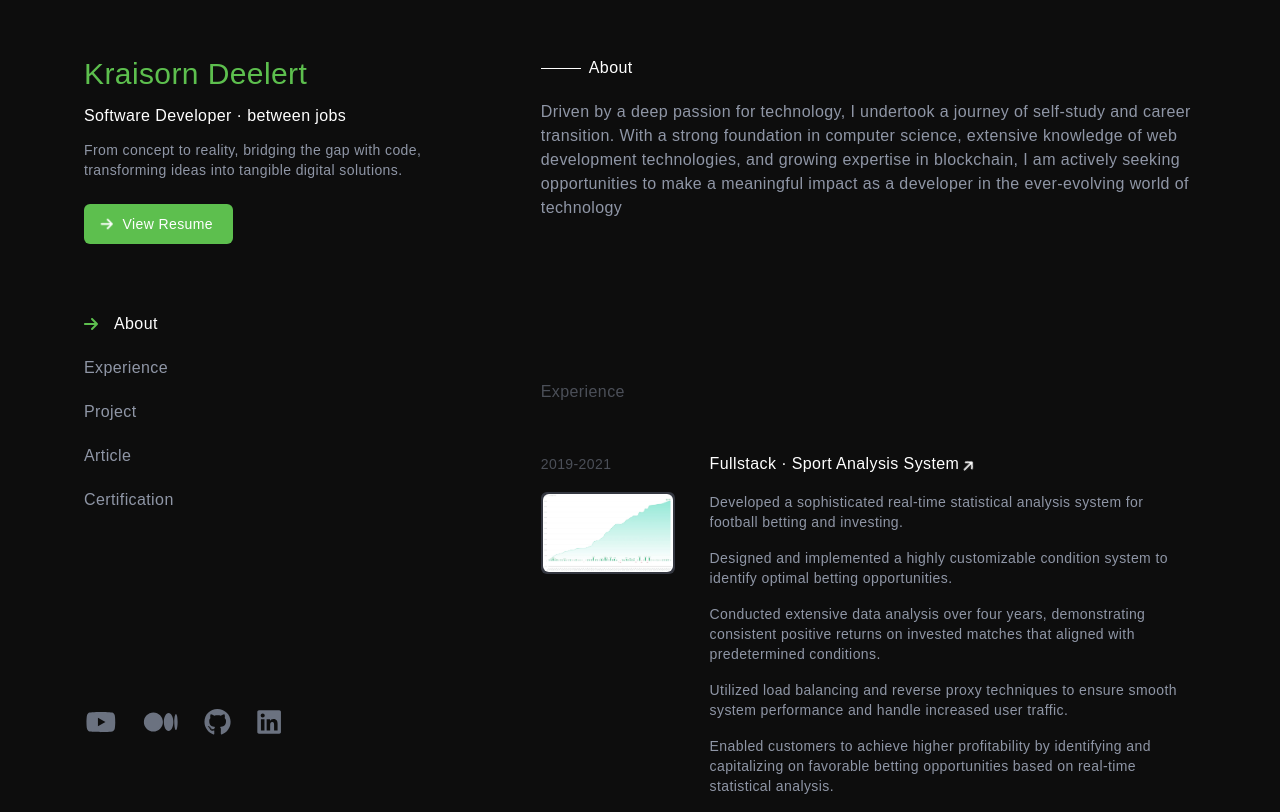
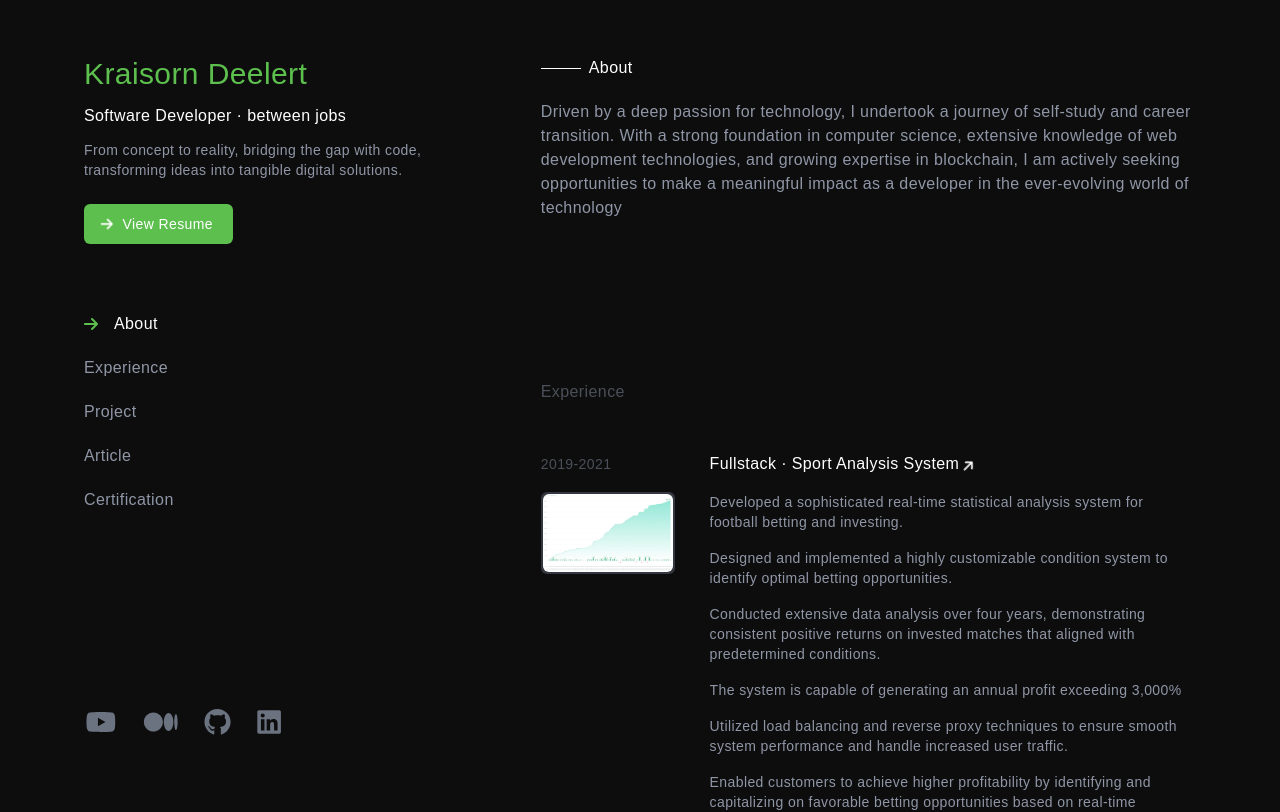
Before and after one commit to tOxicV4p0r/portfolio-v2, a React (Create React App) app: page / in a window 1280 px wide. Shown: the top 812 px of the page. Built offline with nearby package versions, Linux system fonts and the light colour scheme; no server answers.

Commit message:
update resume

```diff
--- a/src/contents/experience.js
+++ b/src/contents/experience.js
@@ -14,6 +14,7 @@ export const data = [
             "Developed a sophisticated real-time statistical analysis system for football betting and investing.",
             "Designed and implemented a highly customizable condition system to identify optimal betting opportunities.",
             "Conducted extensive data analysis over four years, demonstrating consistent positive returns on invested matches that aligned with predetermined conditions.",
+            "The system is capable of generating an annual profit exceeding 3,000%",
             "Utilized load balancing and reverse proxy techniques to ensure smooth system performance and handle increased user traffic.",
             "Enabled customers to achieve higher profitability by identifying and capitalizing on favorable betting opportunities based on real-time statistical analysis.",
             "Provided customers with a systematic approach to risk management, allowing them to define their risk tolerance and adjust their betting strategies accordingly.",
```
Also changed, not shown: 1 other file (tests, documents, lock files or other folders).
